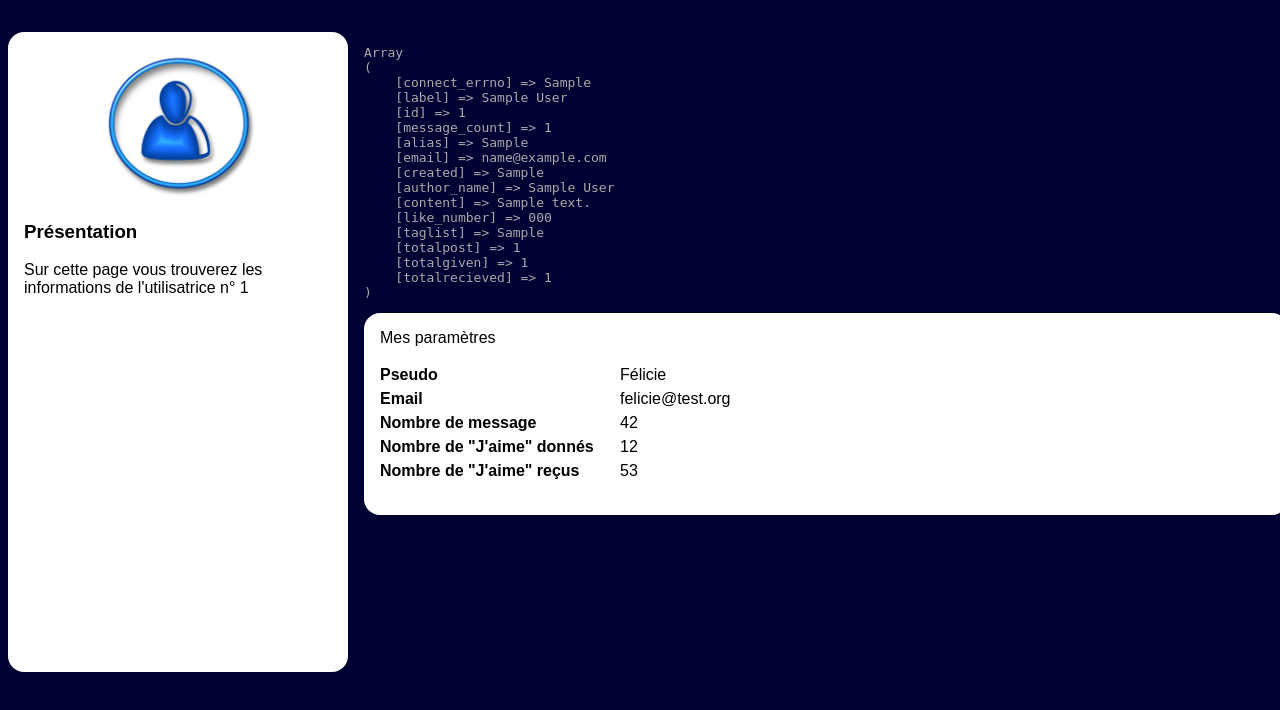
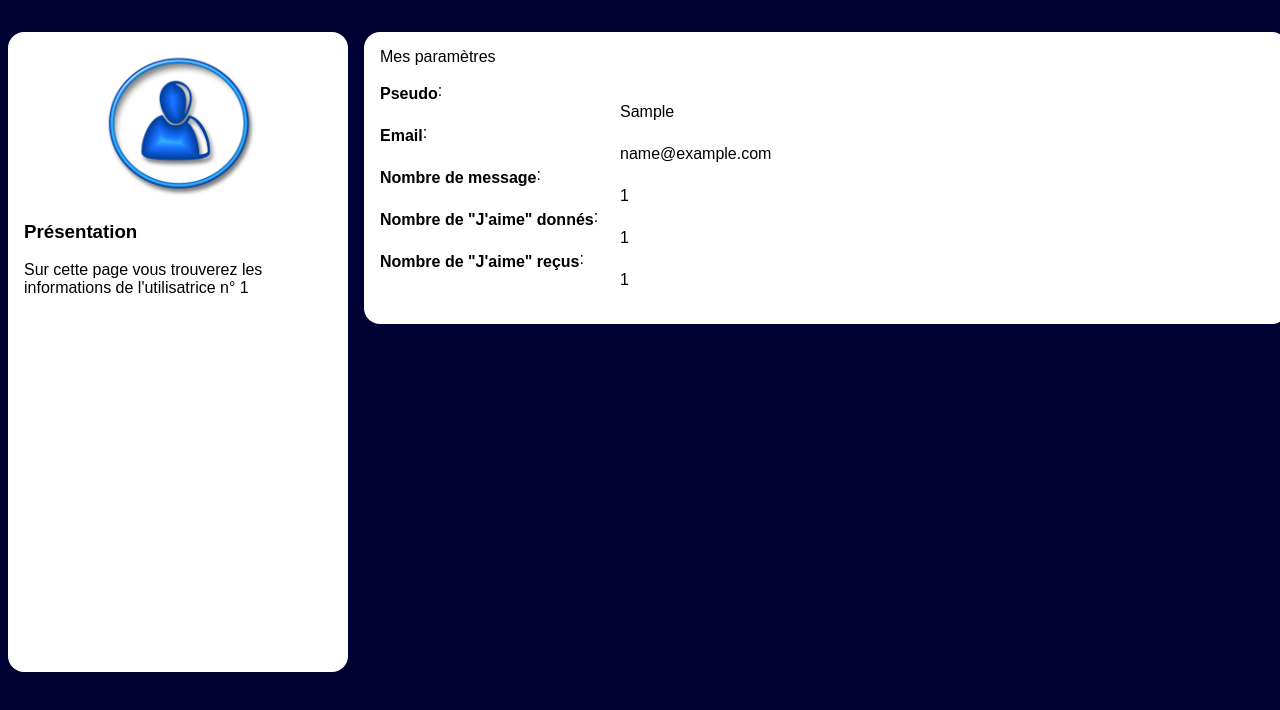
Before and after one commit to boris-valero/social_network, a PHP site: page /settings.php?user_id=1 in a window 1280 px wide. Shown: the part 90-800 px from the top of the page. Run offline with PHP 8.4, Linux system fonts and the light colour scheme; tables that the repository leaves empty or names only in its code hold one stand-in row (values such as "Sample post").

Commit message:
Update Settings.php

```diff
--- a/settings.php
+++ b/settings.php
@@ -39,23 +39,11 @@
             </aside>
             <main>
                 <?php
-                /**
-                 * Etape 1: Les paramètres concernent une utilisatrice en particulier
-                 * La première étape est donc de trouver quel est l'id de l'utilisatrice
-                 * Celui ci est indiqué en parametre GET de la page sous la forme user_id=...
-                 * Documentation : https://www.php.net/manual/fr/reserved.variables.get.php
-                 * ... mais en résumé c'est une manière de passer des informations à la page en ajoutant des choses dans l'url
-                 */
+
                 $userId = intval($_GET['user_id']);
 
-                /**
-                 * Etape 2: se connecter à la base de donnée
-                 */
-                $mysqli = new mysqli("localhost", "root", "root", "socialnetwork");
+                $mysqli = new mysqli("localhost", "root", "Jvale2lppsc", "socialnetwork");
 
-                /**
-                 * Etape 3: récupérer le nom de l'utilisateur
-                 */
                 $laQuestionEnSql = "
                     SELECT users.*,
                     count(DISTINCT posts.id) as totalpost,
@@ -74,28 +62,16 @@
                     echo("Échec de la requete : " . $mysqli->error);
                 }
                 $user = $lesInformations->fetch_assoc();
-
-                /**
-                 * Etape 4: à vous de jouer
-                 */
-                //@todo: afficher le résultat de la ligne ci dessous, remplacer les valeurs ci-après puiseffacer la ligne ci-dessous
-                echo "<pre>" . print_r($user, 1) . "</pre>";
                 ?>
                 <article class='parameters'>
                     <h3>Mes paramètres</h3>
                     <dl>
-                        <dt>Pseudo</dt>
-                        <dd>Félicie</dd>
-                        <dt>Email</dt>
-                        <dd>felicie@test.org</dd>
-                        <dt>Nombre de message</dt>
-                        <dd>42</dd>
-                        <dt>Nombre de "J'aime" donnés </dt>
-                        <dd>12</dd>
-                        <dt>Nombre de "J'aime" reçus</dt>
-                        <dd>53</dd>
-                    </dl>
-
+                        <dt>Pseudo</dt> : <dd><?php echo htmlspecialchars($user['alias']); ?></dd>
+                        <dt>Email</dt> : <dd><?php echo htmlspecialchars($user['email']); ?></dd>
+                        <dt>Nombre de message</dt> : <dd><?php echo intval($user['totalpost']); ?></dd>
+                        <dt>Nombre de "J'aime" donnés </dt> : <dd><?php echo intval($user['totalgiven']); ?></dd>
+                        <dt>Nombre de "J'aime" reçus</dt> : <dd><?php echo intval($user['totalrecieved']); ?></dd>
+                     </dl>
                 </article>
             </main>
         </div>
```
